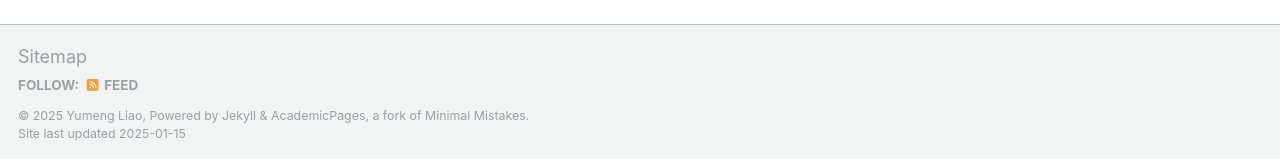
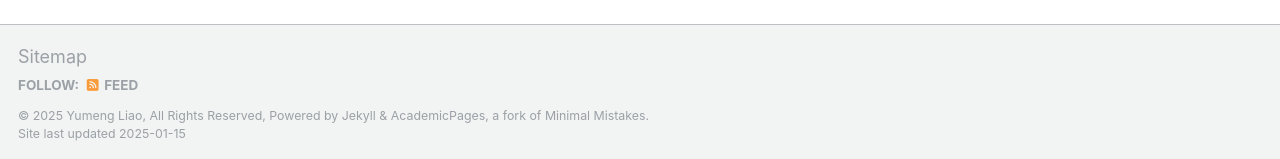
Before and after one commit to liaoym0610/academic, a Jekyll site: the page built from _pages/about.md, in a window 1280 px wide and 1026 px high. Shown: the part 864-1023 px from the top of the window. Built offline with Jekyll 4.4.1, drawn with Linux system fonts in a browser that asks for light colours; some web fonts are replaced.

Commit message:
Update _config.yml

```diff
--- a/_config.yml
+++ b/_config.yml
@@ -10,7 +10,7 @@
 locale                   : "en-US"
 title                    : "HOME"
 title_separator          : "-"
-name                     : "Yumeng Liao"
+name                     : "Yumeng Liao, All Rights Reserved"
 description              : &description "personal description"
 url                      : https://liaoym0610.github.io/academic/ # the base hostname & protocol for your site e.g. "https://[your GitHub username].github.io"
 baseurl                  : ""
```
